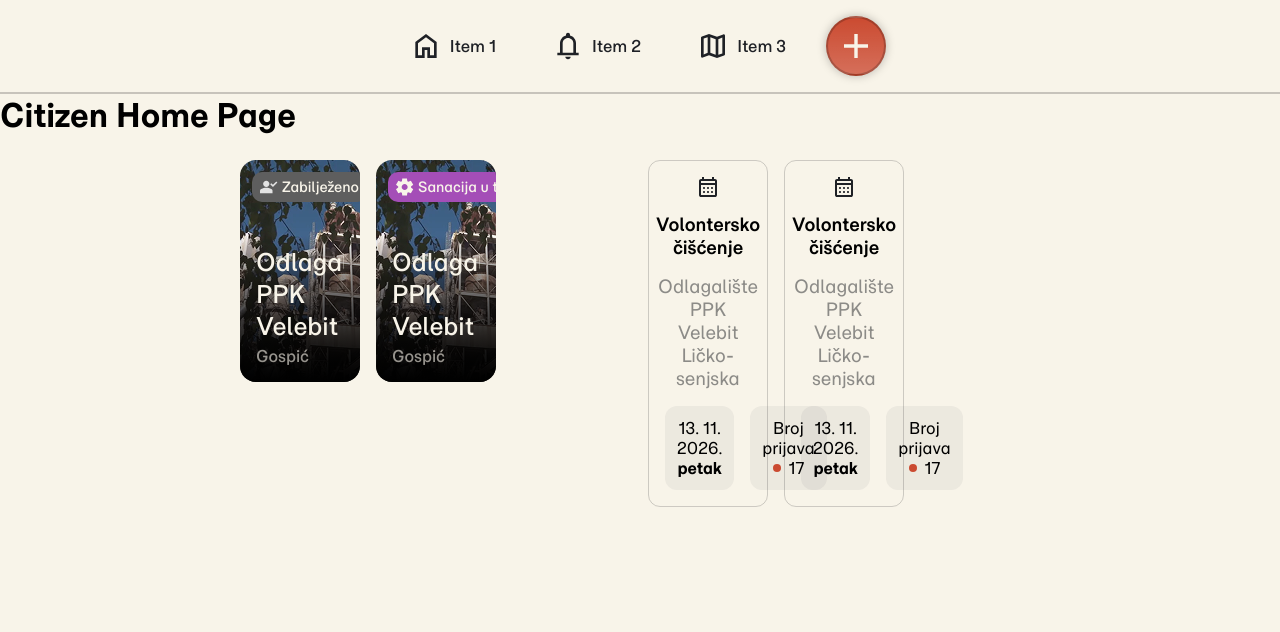
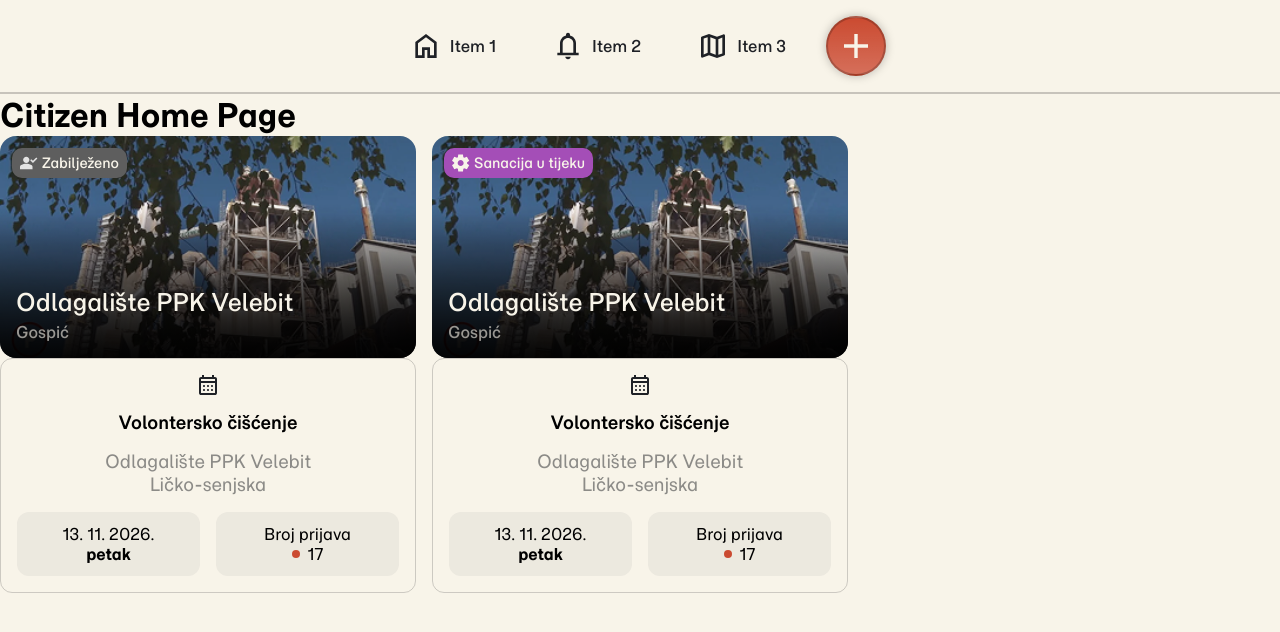
Before and after one commit to lovretomic/garbagebusters, a React (Vite) app in the folder frontend/: page /home in a window 1280 px wide. Shown: the top 632 px of the page. Built offline with nearby package versions, Linux system fonts and the light colour scheme.

Commit message:
minor fix

```diff
--- a/frontend/src/pages/CitizenHomePage/CitizenHomePage.tsx
+++ b/frontend/src/pages/CitizenHomePage/CitizenHomePage.tsx
@@ -8,7 +8,7 @@ const CitizenHomePage = () => {
     <>
       <h1>Citizen Home Page</h1>
       <h2 className={c.title}>Odlagališta koja ste prijavili</h2>
-      <div className={c.reportCardDiv}>
+      <div>
         <CardCarousel>
           <ReportCard
             name="Odlagalište PPK Velebit"
```
